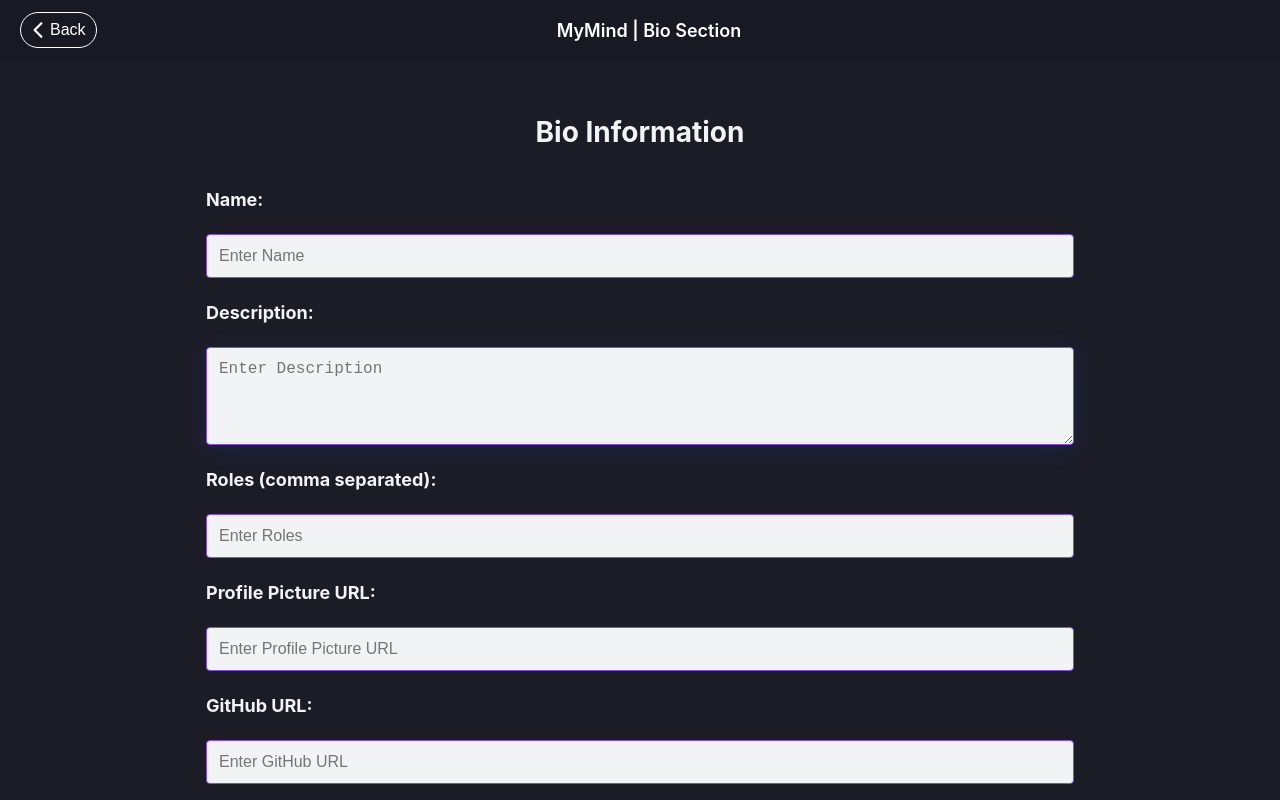
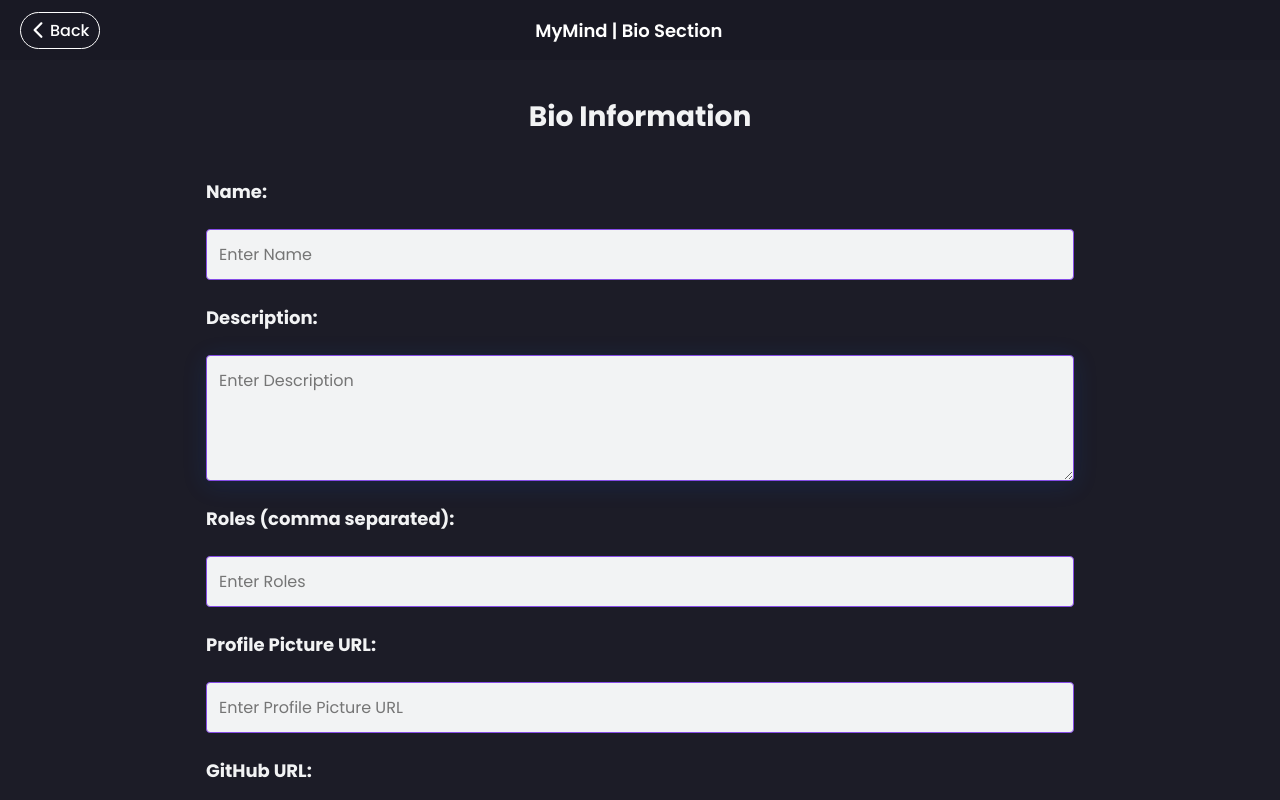
Before and after one commit to sibisiddharth8/MyMind-Portal, a React (Create React App) app: page /#/Bio in a window 1280 px wide. Shown: the top 800 px of the page. Built offline with nearby package versions, Linux system fonts and the light colour scheme; no server answers; the database is empty.

Commit message:
font and default styles update

```diff
--- /dev/null
+++ b/src/App.css
@@ -0,0 +1,41 @@
+@import url('https://fonts.googleapis.com/css2?family=Poppins:wght@100;200;300;400;500;600;700;800;900&display=swap');
+
+*{
+    box-sizing: border-box;
+    margin: 0;
+    padding: 0;
+    font-family: 'Poppins', sans-serif;
+
+}
+
+html{
+  scroll-behavior: smooth;
+}
+
+body{
+  margin: 0px !important;
+  padding: 0;
+  font-family: 'Montserrat', sans-serif;
+}
+
+/* width */
+::-webkit-scrollbar {
+    width: 4px;
+    height: 80px;
+  }
+
+  /* Track */
+  ::-webkit-scrollbar-track {
+    background:#222A35;
+  }
+
+  /* Handle */
+  ::-webkit-scrollbar-thumb {
+    background: #575C66;
+    border-radius: 6px;
+  }
+
+  /* Handle on hover */
+  ::-webkit-scrollbar-thumb:hover {
+    background: #626970;
+  }
--- a/src/App.js
+++ b/src/App.js
@@ -7,6 +7,8 @@
 import ExperienceSection from './pages/Experience.jsx';
 import ProjectsSection from './pages/Projects.jsx';
 import EducationSection from './pages/Education.jsx';
+
+import './App.css'
 
 function App() {
   return (
--- a/src/pages/Bio.jsx
+++ b/src/pages/Bio.jsx
@@ -223,8 +223,8 @@
   });
 
   const [showModal, setShowModal] = useState(false);
-  const [resumeFile, setResumeFile] = useState(null); // State to hold the file
-  const [isUploading, setIsUploading] = useState(false); // Track upload status
+  const [resumeFile, setResumeFile] = useState(null);
+  const [isUploading, setIsUploading] = useState(false);
 
   useEffect(() => {
     const bioRef = ref(database, '/Bio');
```
